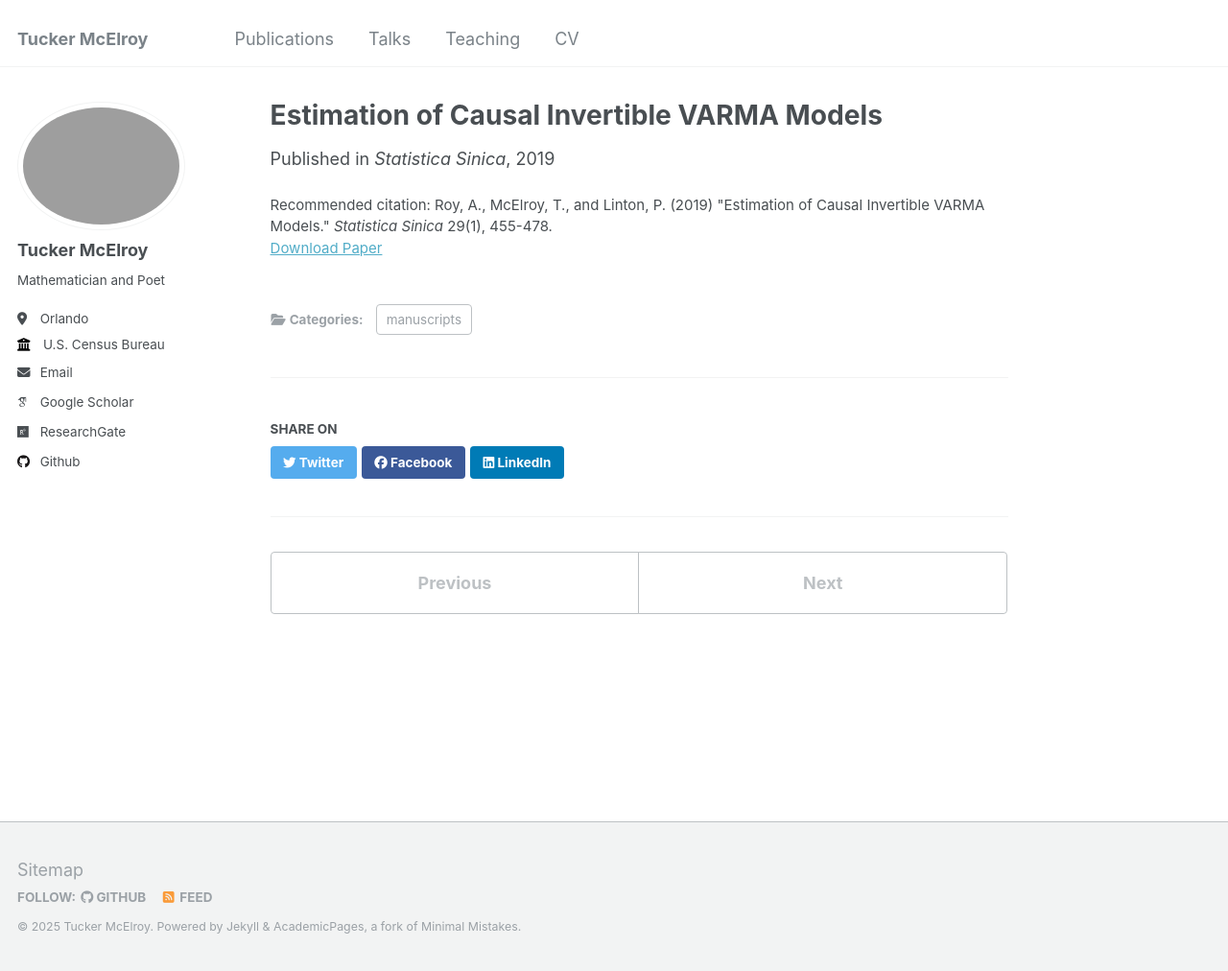
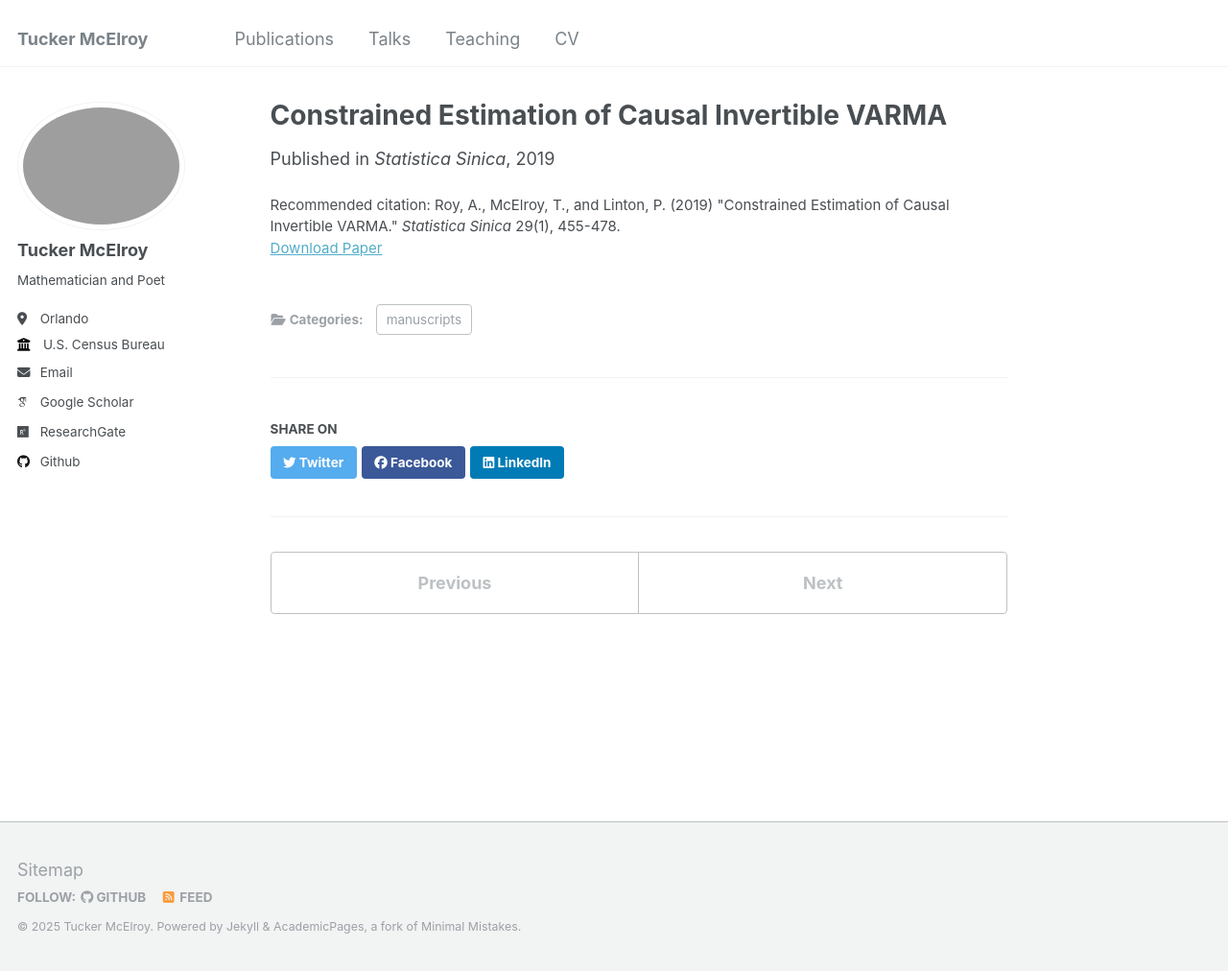
Before and after one commit to tuckermcelroy/tuckermcelroy.github.io, a Jekyll site: the page built from _publications/RoyMcElroyLinton19.md, in a window 1280 px wide and 1012 px high. Shown: the whole window at 96% size. Built offline with Jekyll 4.4.1, drawn with Linux system fonts in a browser that asks for light colours; some web fonts are replaced.

Commit message:
Update RoyMcElroyLinton19.md

```diff
--- a/_publications/RoyMcElroyLinton19.md
+++ b/_publications/RoyMcElroyLinton19.md
@@ -1,5 +1,5 @@
 ---
-title: "Estimation of Causal Invertible VARMA Models"
+title: "Constrained Estimation of Causal Invertible VARMA"
 collection: publications
 category: manuscripts
 permalink: /publication/RoyMcElroyLinton19
@@ -8,6 +8,6 @@ date: 2019-03-01
 venue: 'Statistica Sinica'
 slidesurl:
 paperurl: 'http://tuckermcelroy.github.io/files/RoyMcElroyLinton19.pdf'
-citation: 'Roy, A., McElroy, T., and Linton, P. (2019) &quot;Estimation of Causal Invertible VARMA Models.&quot;
+citation: 'Roy, A., McElroy, T., and Linton, P. (2019) &quot;Constrained Estimation of Causal Invertible VARMA.&quot;
 <i>Statistica Sinica</i> 29(1), 455-478.'
 ---
```
